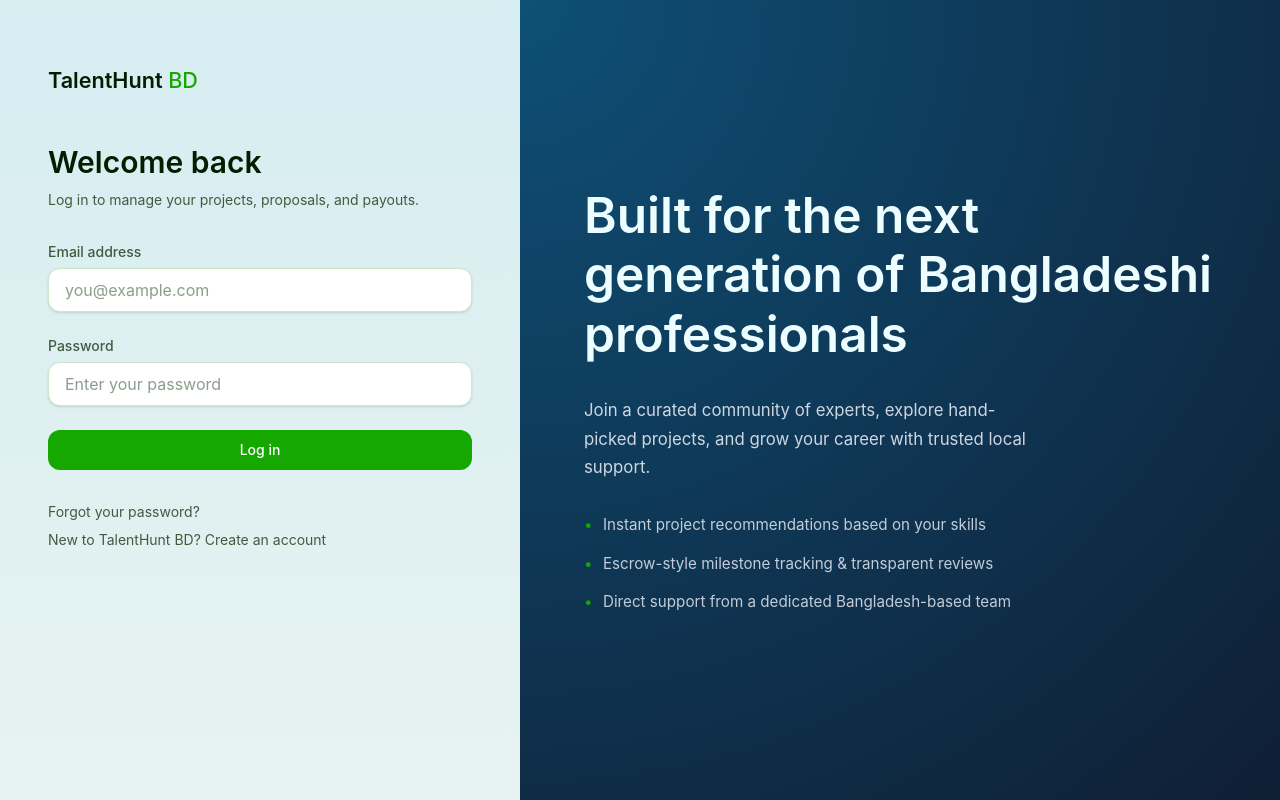
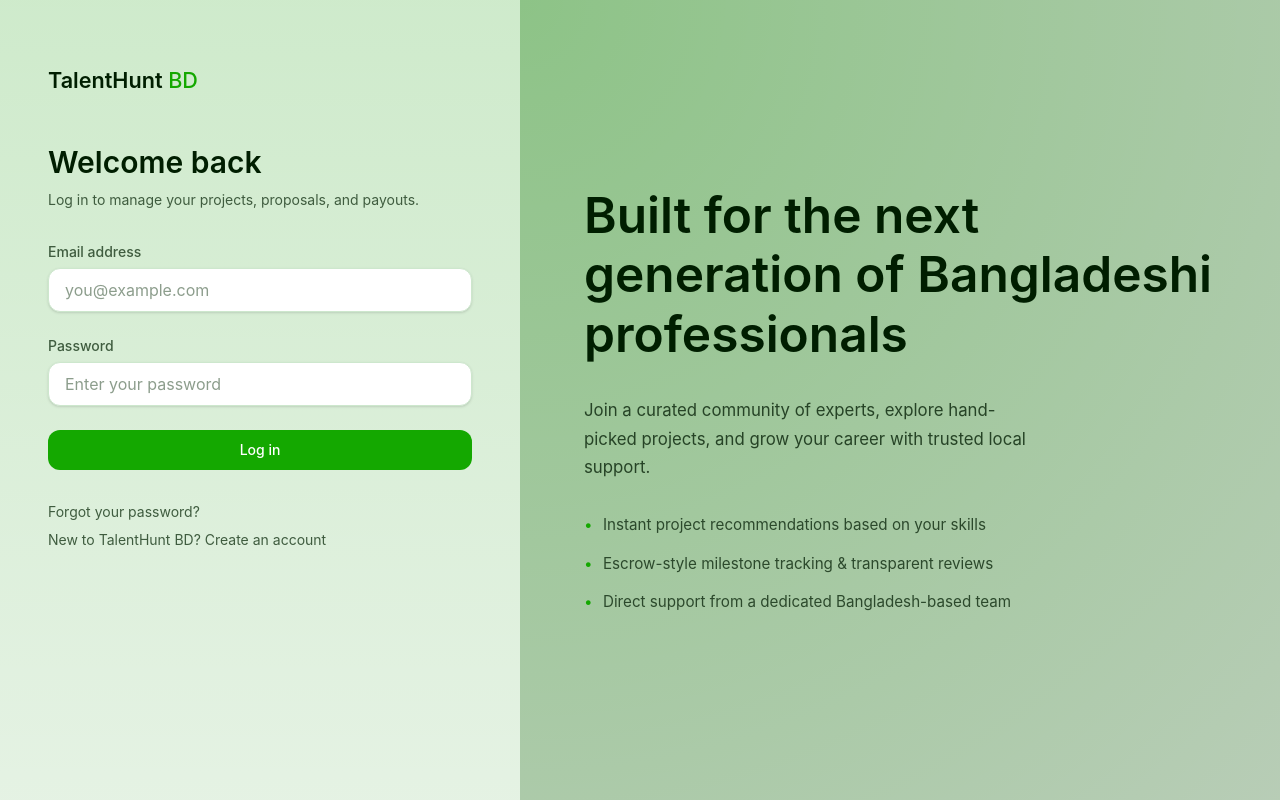
Before and after one commit to rahmatullahboss/Talent-hunt, a Next.js app in the folder web/: page /signin in a window 1280 px wide. Built offline with nearby package versions, Linux system fonts and the light colour scheme; no server answers.

Commit message:
Align auth gradients with brand palette

```diff
--- a/web/src/app/(auth)/auth.css
+++ b/web/src/app/(auth)/auth.css
@@ -18,7 +18,12 @@
 .auth-panel {
   position: relative;
   padding: 4rem 3rem;
-  background: linear-gradient(180deg, rgba(14, 165, 233, 0.12) 0%, rgba(14, 165, 233, 0.05) 100%), var(--background);
+  background: linear-gradient(
+      180deg,
+      color-mix(in srgb, var(--accent) 16%, transparent) 0%,
+      color-mix(in srgb, var(--accent) 6%, transparent) 100%
+    ),
+    var(--background);
 }
 
 .auth-brand {
@@ -42,8 +47,13 @@
 .auth-showcase {
   position: relative;
   padding: 5rem 4rem;
-  color: #ecfeff;
-  background: radial-gradient(circle at top left, rgba(14, 165, 233, 0.4), rgba(14, 165, 233, 0.05)), #0f172a;
+  color: var(--foreground);
+  background: radial-gradient(
+      circle at top left,
+      color-mix(in srgb, var(--accent) 32%, transparent) 0%,
+      color-mix(in srgb, var(--accent) 8%, transparent) 100%
+    ),
+    color-mix(in srgb, var(--background) 82%, var(--foreground) 18%);
   display: flex;
   flex-direction: column;
   justify-content: center;
@@ -58,7 +68,7 @@
 
 .auth-showcase p {
   font-size: 1.05rem;
-  color: rgba(226, 232, 240, 0.9);
+  color: color-mix(in srgb, var(--muted) 60%, var(--foreground) 40%);
   line-height: 1.7;
   max-width: 28rem;
 }
@@ -67,7 +77,7 @@
   display: grid;
   gap: 1rem;
   font-size: 0.95rem;
-  color: rgba(226, 232, 240, 0.85);
+  color: color-mix(in srgb, var(--muted) 70%, var(--foreground) 30%);
 }
 
 .auth-showcase li::before {
```
